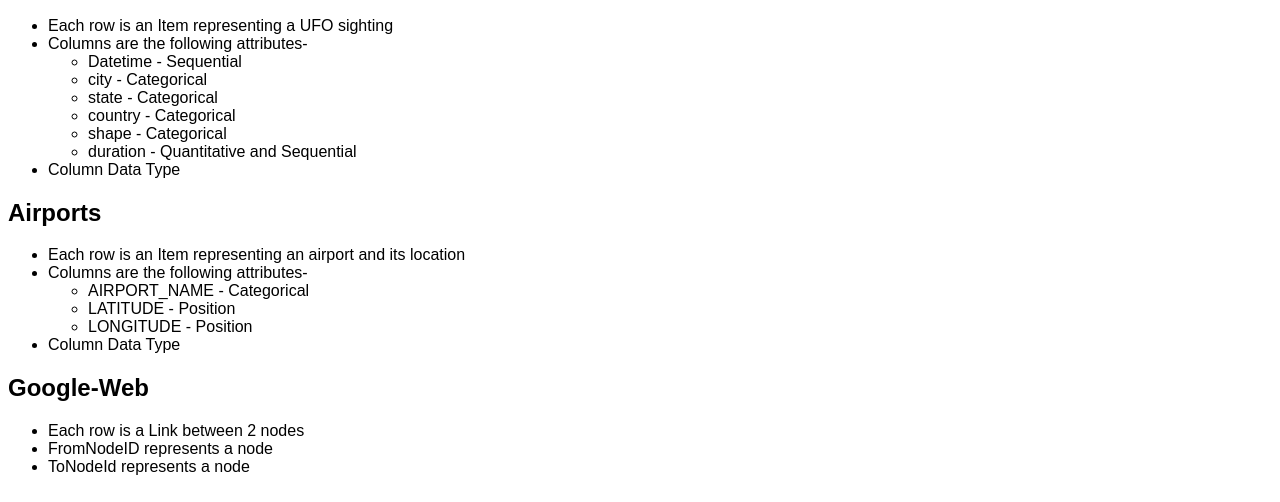
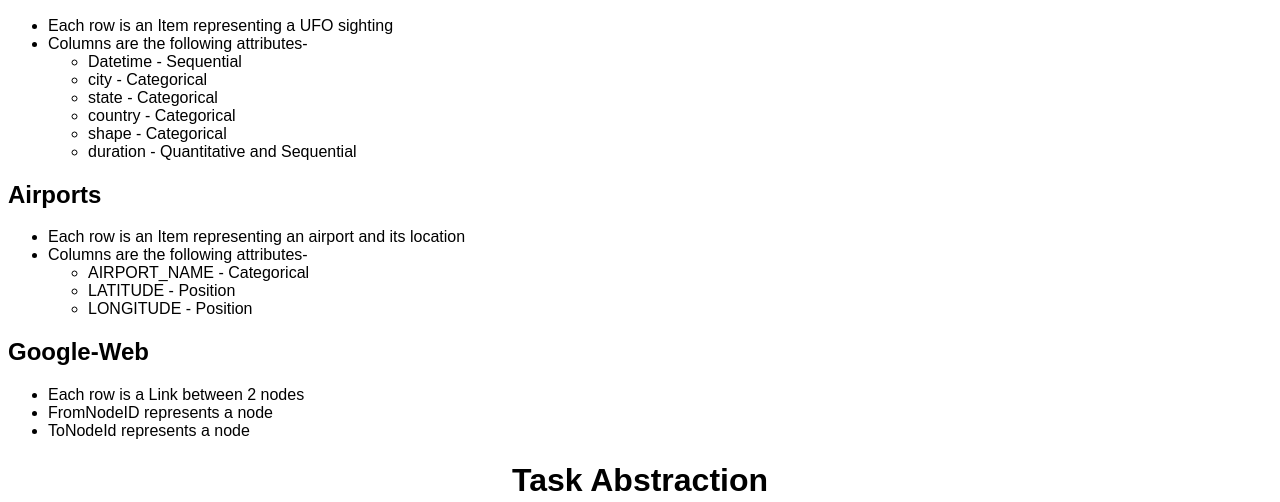
Before and after one commit to DS4200-S23-Class/hw-02-arjun-kush, a plain HTML site: page index.html in a window 1280 px wide. Shown: the part 274-776 px from the top of the page. Drawn offline with Linux system fonts and the light colour scheme.

Commit message:
removing column data

```diff
--- a/index.html
+++ b/index.html
@@ -53,7 +53,6 @@
                         <li>shape - Categorical</li>
                         <li>duration - Quantitative and Sequential</li>
                     </ul>
-                    <li>Column Data Type</li>
                 </ul>
 
             <h2>Airports</h2>
@@ -65,7 +64,6 @@
                         <li>LATITUDE - Position</li>
                         <li>LONGITUDE - Position</li>
                     </ul>
-                    <li>Column Data Type</li>
                 </ul>
 
             <h2>Google-Web</h2>
```
